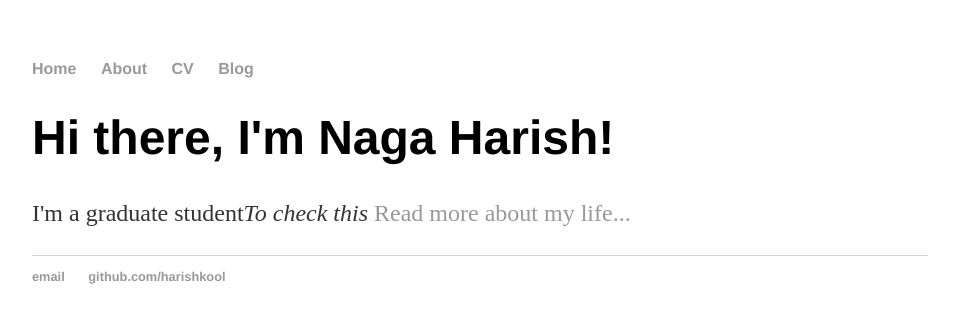
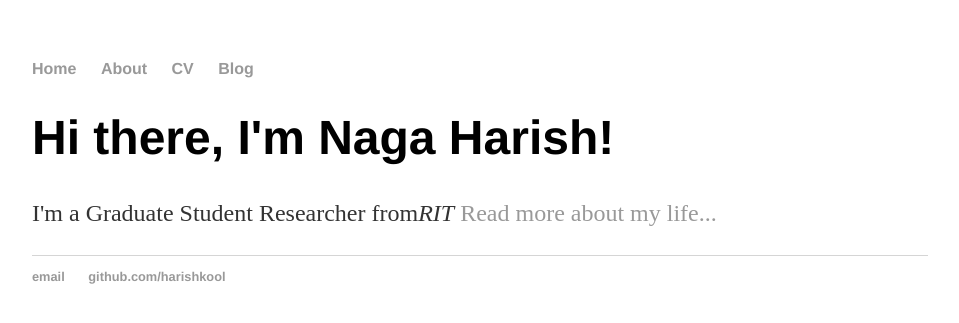
Before and after one commit to harishkool/harishkool.github.io, a Jekyll site: the page built from index.html, in a window 1280 px wide. Shown: the top 323 px of the page, without its empty margins (160-1119 px from the left). Built offline with Jekyll 4.4.1, drawn with Linux system fonts in a browser that asks for light colours.

Commit message:
Update index.html

```diff
--- a/index.html
+++ b/index.html
@@ -1,30 +1,8 @@
-<!DOCTYPE html>
-<html>
-	<head>
-		<title>Naga Durga Harish Kanamarlapudi</title>
-		<!-- link to main stylesheet -->
-		<link rel="stylesheet" type="text/css" href="/css/main.css">
-	</head>
-	<body>
-		<nav>
-    		<ul>
-        		<li><a href="/">Home</a></li>
-	        	<li><a href="/about">About</a></li>
-        		<li><a href="/cv">CV</a></li>
-        		<li><a href="/blog">Blog</a></li>
-    		</ul>
-		</nav>
-		<div class="container">
-    		<div class="blurb">
-        		<h1>Hi there, I'm Naga Harish!</h1>
-				<p>I'm a graduate student<em>To check this</em> <a href="/about">Read more about my life...</a></p>
-    		</div><!-- /.blurb -->
-		</div><!-- /.container -->
-		<footer>
-    		<ul>
-        		<li><a href="mailto:nagaharish.k@gmail.com">email</a></li>
-        		<li><a href="https://github.com/harishkool">github.com/harishkool</a></li>
-			</ul>
-		</footer>
-	</body>
-</html>
+---
+layout: default
+title: Hank Quinlan, Horrible Cop
+---
+<div class="blurb">
+	<h1>Hi there, I'm Naga Harish!</h1>
+	<p>I'm a Graduate Student Researcher from<em>RIT</em> <a href="/about">Read more about my life...</a></p>
+</div><!-- /.blurb -->
```
